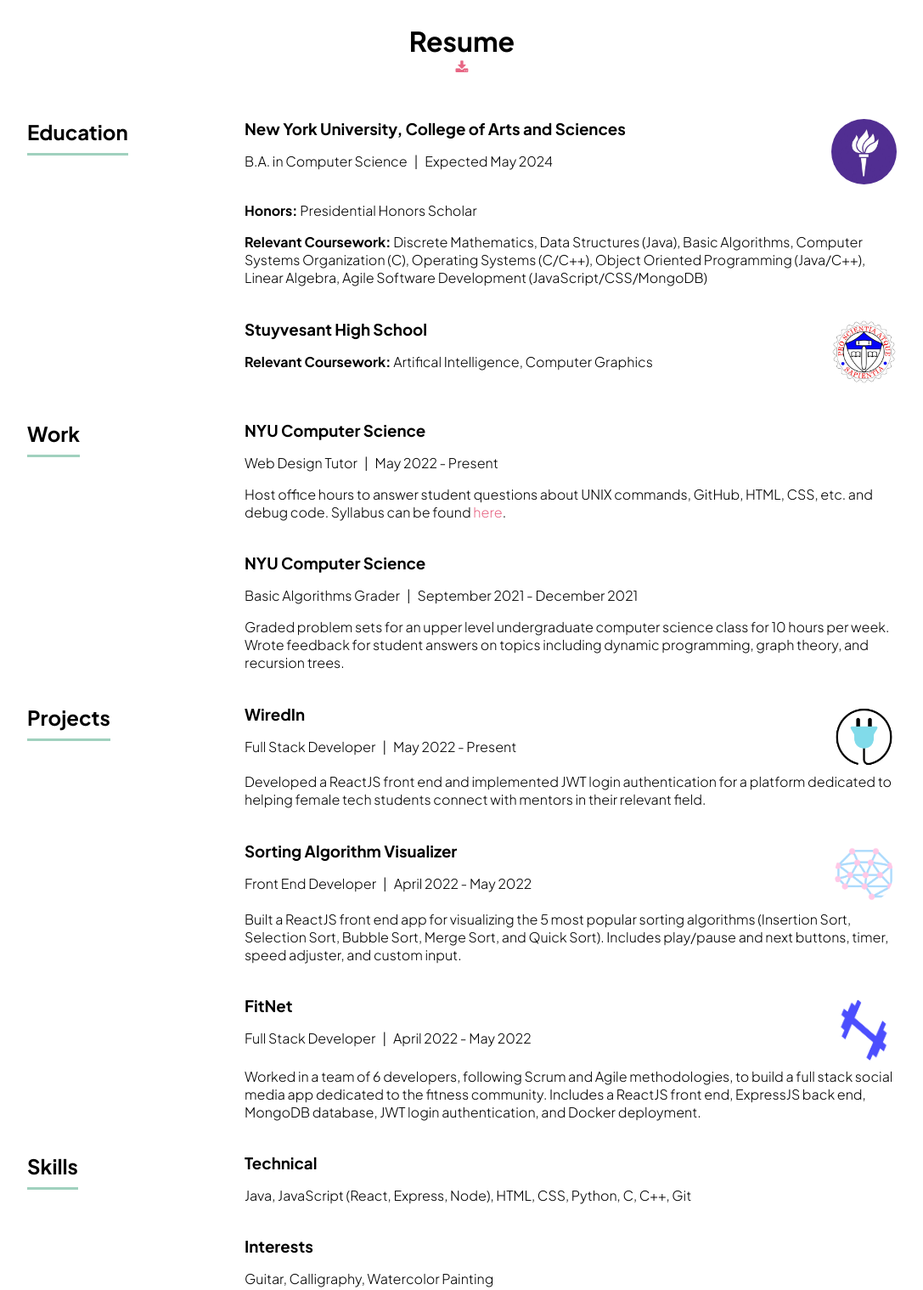
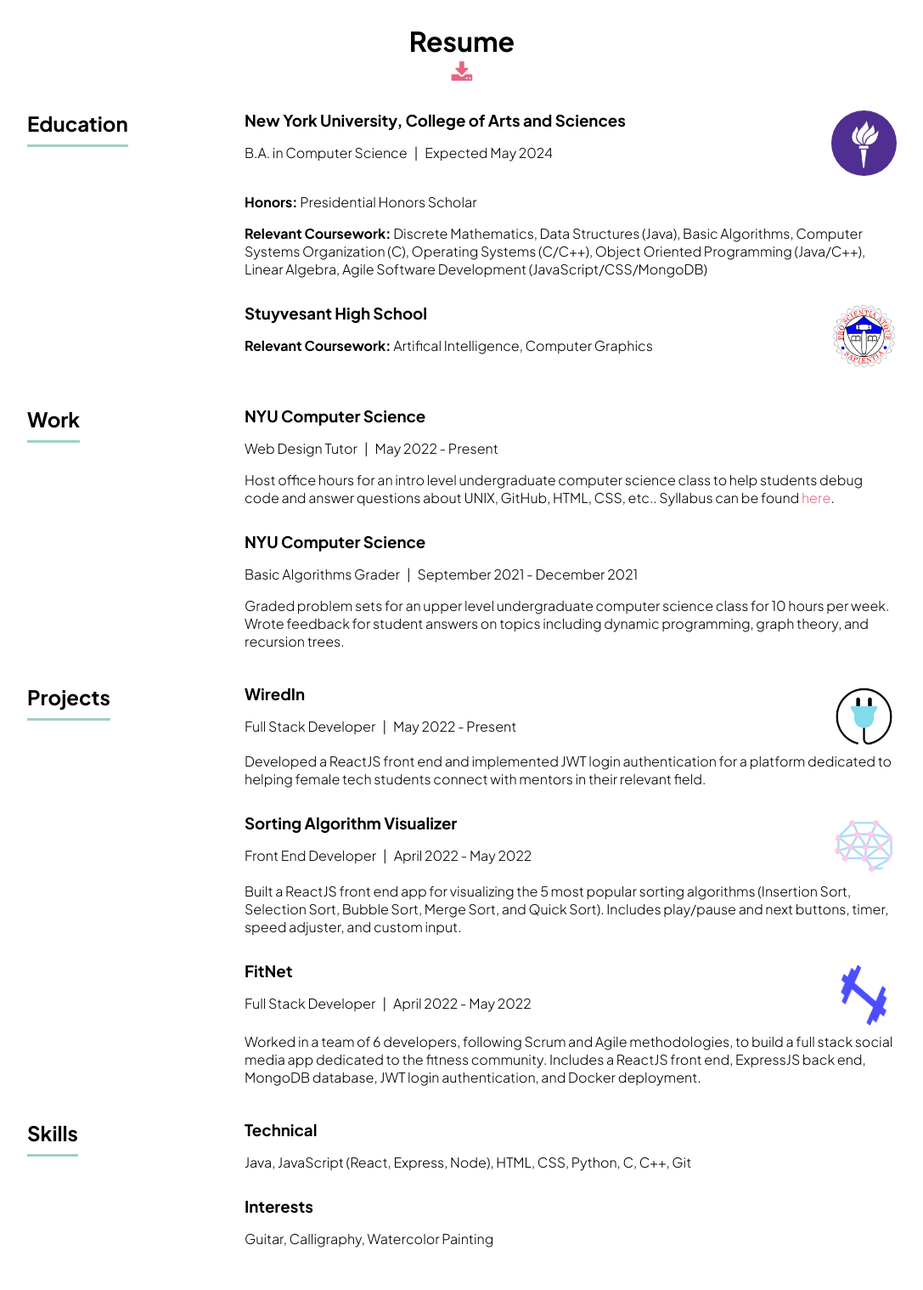
Before and after one commit to vc1530/vc1530.github.io, a plain HTML site: page resume.html in a window 1280 px wide. Shown: the part 100-1618 px from the top of the page at 85% size, without its empty margins (96-1183 px from the left). Drawn offline with Linux system fonts and the light colour scheme.

Commit message:
final touches

```diff
--- a/css/style.css
+++ b/css/style.css
@@ -196,6 +196,11 @@ footer {
     display: block;
 }
 
+#title, #short {
+    max-width: 100%;
+    overflow-wrap: break-word;
+}
+
 #title a {
     color: black;
 }
@@ -296,7 +301,12 @@ footer {
 
 #heading {
     text-align: center;
-    margin-bottom: 5%;
+    margin-bottom: 30px;
+}
+
+#heading i {
+    margin-top: 5px;
+    font-size: 20pt;
 }
 
 .section-title {
@@ -313,17 +323,22 @@ footer {
     border-color: var(--sinbad);
 }
 
+.section {
+    margin-bottom: 10px;
+}
+
 .section-body {
     margin-left: 10%;
     width: 75%;
 }
 
 .section-body > * {
-    margin-bottom: 5%;
+    margin-bottom: 30px;
 }
 
 .icon {
     width: 10%;
+    display: block;
 }
 
 .icon img {
--- a/index.html
+++ b/index.html
@@ -5,17 +5,12 @@
 
     <meta charset="utf-8" />
     <title>About Me | Vanessa Chen</title>
+    <link rel="icon" href="favicon.ico?" />
     <meta name ="Description" content="Hi! My name's Vanessa and I'm a computer science student at NYU." />
 
     <meta name="viewport" content="width=device-width initial-scale=1" />
     <link rel="stylesheet" href="css/style.css" />
     <link rel="stylesheet" href="https://cdnjs.cloudflare.com/ajax/libs/font-awesome/4.7.0/css/font-awesome.min.css" />
-
-    <!-- load different CSS files for different browser widths -->
-
-    <link rel="stylesheet" media="only screen and (max-width: 480px)" href="css/mobile.css" />
-    <link rel="stylesheet" media="only screen and (min-width: 481px) and (max-width: 960px)" href="css/tablet.css" />
-    <link rel="stylesheet" media="only screen and (min-width: 961px)" href="css/desktop.css" />
 
     <!-- load js files  -->
 
@@ -47,7 +42,7 @@
                 </div>
             </div>
 
-            <div class="float" id="about">
+            <section class="float" id="about">
                 <h2>Here's a little bit about me.</h2>
                 <p>
                     My name is Vanessa Chen and I'm a rising junior studying Computer Science at NYU's College of Arts
@@ -60,7 +55,7 @@
                         href="https://knowledge.kitchen/Agile_Software_Engineering_Course_Syllabus">Agile Software
                         Development</a> with Professor Amos Bloomberg where I first learned full stack development.
                     I'm currently working for Professor Bloomberg as a tutor for his <a
-                        href="https://github.com/nyu-web-design/course-materials/blob/main/syllabus.md">Web Design</a>
+                        href="https://nyu-web-design.github.io/course-materials/syllabus">Web Design</a>
                     class.
                 </p>
                 <p>
@@ -71,7 +66,7 @@
                 <p>
                     In my free time, I'm usually listening to music, playing guitar, or watching shows on Netflix.
                 </p>
-            </div>
+            </section>
 
             <div class="clear"></div>
         </div>
--- a/resume.html
+++ b/resume.html
@@ -5,15 +5,12 @@
 
         <meta charset="utf-8" />
         <title>Resume | Vanessa Chen</title>
+        <link rel="icon" href="favicon.ico?" />
         <meta name ="Description" content="Hi! My name's Vanessa and I'm a computer science student at NYU." />
 
         <meta name="viewport" content="width=device-width initial-scale=1" />
         <link rel="stylesheet" href="css/style.css" />
         <link rel="stylesheet" href="https://cdnjs.cloudflare.com/ajax/libs/font-awesome/4.7.0/css/font-awesome.min.css" />
-
-        <link rel="stylesheet" media="only screen and (max-width: 480px)" href="css/mobile.css" />
-        <link rel="stylesheet" media="only screen and (min-width: 481px) and (max-width: 960px)" href="css/tablet.css" />
-        <link rel="stylesheet" media="only screen and (min-width: 961px)" href="css/desktop.css" />
 
         <!-- load js files  -->
 
@@ -36,10 +33,12 @@
 
                 <div id="heading">
                     <h1>Resume</h1>
-                    <a href="/documents/ChenVanessaResume.pdf" download><i class="fa fa-download"></i></a>
+                    <a href="/documents/ChenVanessaResume.pdf" download>
+                        <i class="fa fa-download"></i>
+                    </a>
                 </div>
 
-                <section id="education">
+                <section class="section" id="education">
                     <div class="float section-title">
                         <h2>Education</h2>
                     </div>
@@ -50,11 +49,9 @@
                                     <h3>New York University, College of Arts and Sciences</h3>
                                     <p>B.A. in Computer Science&ensp;|&ensp;Expected May 2024</p>
                                 </div>
-                                <div class="float icon">
-                                    <a href="https://nyu.edu">
+                                <a class="float icon" href="https://nyu.edu">
                                     <img src="images/nyu.jpg"/>
                                 </a>
-                                </div>
                                 <div class="clear"></div>
                             </div>
                             <p><b>Honors: </b>Presidential Honors Scholar</p>
@@ -71,31 +68,28 @@
                                     Artifical Intelligence, Computer Graphics
                                 </p>
                             </div>
-                            <div class="float icon">
-                                <a href="https://stuy.enschool.org/">
+                            <a class="float icon" href="https://stuy.enschool.org/">
                                 <img id="stuy-icon" src="images/stuy.jpg"/>
                             </a>
-                            </div>
                             <div class="clear"></div>
                         </div>
                     </div>
                     <div class="clear"></div>
                 </section>
 
-                <section id="work">
+                <section class="section" id="work">
                     <div class="float section-title">
                         <h2>Work</h2>
                     </div>
                     <div class="float section-body">
-
                         <div id="web-design">
                             <div class="heading">
                                 <h3>NYU Computer Science</h3>
                                 <p>Web Design Tutor&ensp;|&ensp;May 2022 - Present</p>
                             </div>
                             <div>
-                                Host office hours to answer student questions about UNIX commands, GitHub,
-                                HTML, CSS, etc. and debug code. Syllabus can be found <a href="https://nyu-web-design.github.io/course-materials/syllabus">here</a>.
+                                Host office hours for an intro level undergraduate computer science class to help students debug code and answer questions about UNIX, GitHub,
+                                HTML, CSS, etc.. Syllabus can be found <a href="https://nyu-web-design.github.io/course-materials/syllabus">here</a>.
                             </div>
                         </div>
 
@@ -110,29 +104,24 @@
                                 graph theory, and recursion trees.
                             </div>
                         </div>
-
                     </div>
                     <div class="clear"></div>
                 </section>
 
-                <section id="resume-projects">
+                <section class="section" id="resume-projects">
                     <div class="float section-title">
                         <h2>Projects</h2>
                     </div>
                     <div class="float section-body">
                         <div id="resume-wiredin">
-                            <div>
                             <div class="float heading">
                                 <h3>WiredIn</h3>
                                 <p>Full Stack Developer&ensp;|&ensp;May 2022 - Present</p>
                             </div>
-                                <div class="float icon">
-                                    <a href="https://github.com/vc1530/wiredin">
+                            <a class="float icon" href="https://github.com/vc1530/wiredin">
                                 <img class="pad-img" src="images/wiredin-icon.png"/>
                             </a>
-                                </div>
                             <div class="clear"></div>
-                            </div>
                             <div>
                                 Developed a ReactJS front end and implemented JWT login authentication for
                                 a platform dedicated to helping female tech students connect with mentors in their
@@ -141,18 +130,14 @@
                         </div>
 
                         <div id="resume-sav">
-                            <div>
                             <div class="float heading">
                                 <h3>Sorting Algorithm Visualizer</h3>
                                 <p>Front End Developer&ensp;|&ensp;April 2022 - May 2022</p>
                             </div>
-                                <div class="float icon">
-                                    <a href="https://github.com/vc1530/sorting-algorithm-visualizer">
+                            <a class="float icon" href="https://github.com/vc1530/sorting-algorithm-visualizer">
                                 <img class="pad-img" src="images/sav-icon.png" />
                             </a>
-                                </div>
                             <div class="clear"></div>
-                            </div>
                             <div>
                                 Built a ReactJS front end app for visualizing the 5 most popular sorting algorithms
                                 (Insertion Sort, Selection Sort, Bubble Sort, Merge Sort, and Quick Sort).
@@ -161,18 +146,14 @@
                         </div>
 
                         <div id="resume-fitnet">
-                            <div>
                             <div class="float heading">
                                 <h3>FitNet</h3>
                                 <p>Full Stack Developer&ensp;|&ensp;April 2022 - May 2022</p>
                             </div>
-                                <div class="float icon">
-                                    <a href="https://github.com/vc1530/final-project-fitnet">
+                            <a class="float icon" href="https://github.com/vc1530/final-project-fitnet">
                                 <img class="pad-img" src="images/fitnet-icon.png" />
                             </a>
-                                </div>
                             <div class="clear"></div>
-                            </div>
                             <div>
                                 Worked in a team of 6 developers, following Scrum and Agile methodologies,
                                 to build a full stack social media app dedicated to the fitness community.
@@ -185,20 +166,20 @@
                     <div class="clear"></div>
                 </section>
 
-                <section id="skills">
+                <section class="section" id="skills">
                     <div class="float section-title">
                         <h2>Skills</h2>
                     </div>
                     <div class="float section-body">
 
-                        <div id="technical">
+                        <div>
                             <h3>Technical</h3>
                             <p>
                                 Java, JavaScript (React, Express, Node), HTML, CSS, Python, C, C++, Git
                             </p>
                         </div>
 
-                        <div id="interests">
+                        <div>
                             <h3>Interests</h3>
                             <p>
                                 Guitar, Calligraphy, Watercolor Painting
```
Also changed, not shown: projects.html (+10 -11 lines), css/desktop.css (deleted), css/mobile.css (deleted), css/tablet.css (deleted), favicon.ico (added). Lines whose indentation alone changed are shown as unchanged.
